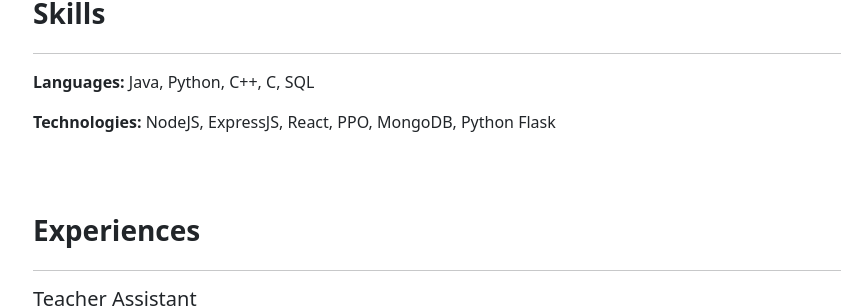
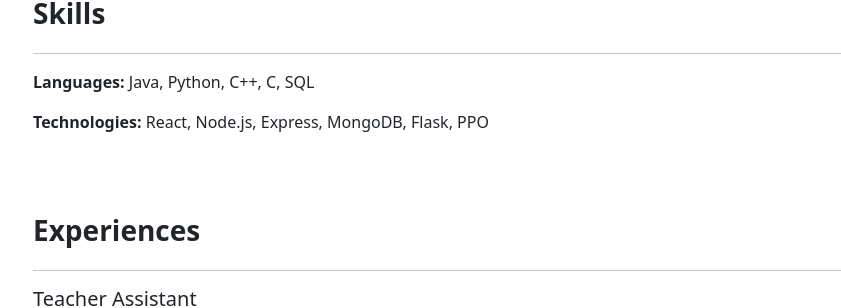
Before and after one commit to bikaylee/Portfolio, a Jekyll site: the page built from experience.md, in a window 1280 px wide and 900 px high, scrolled down 366 px. Shown: the part 149-457 px from the top of the window, without its empty margins (52-893 px from the left). Built offline with Jekyll 4.4.1, drawn with Linux system fonts in a browser that asks for light colours.

Commit message:
update resume

```diff
--- a/experience.md
+++ b/experience.md
@@ -27,7 +27,7 @@ _Associate Degree for Transfer, Mathematics, 3.80/4.0_ <br>
 
 **Languages:** Java, Python, C++, C, SQL
 
-**Technologies:** NodeJS, ExpressJS, React, PPO, MongoDB, Python Flask
+**Technologies:** React, Node.js, Express, MongoDB, Flask, PPO
 
 <br><br>
 
```
Also changed, not shown: 1 other file.
